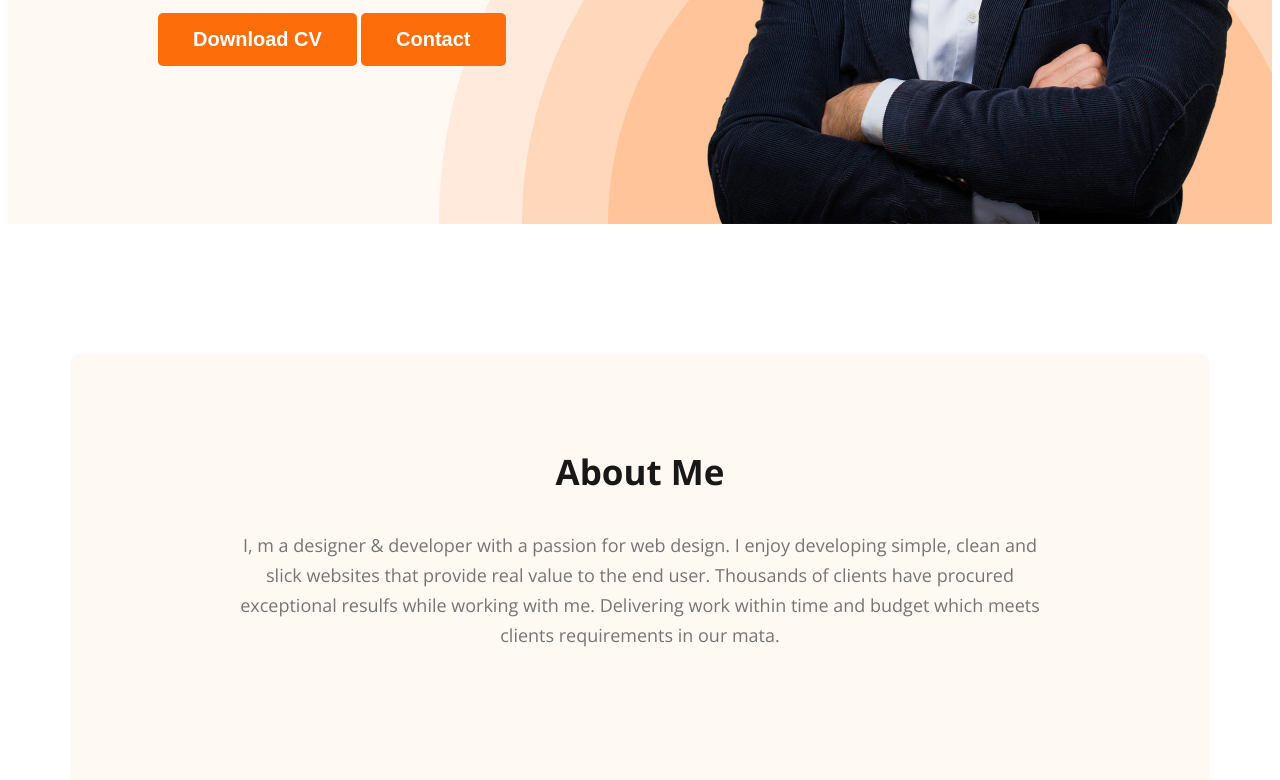
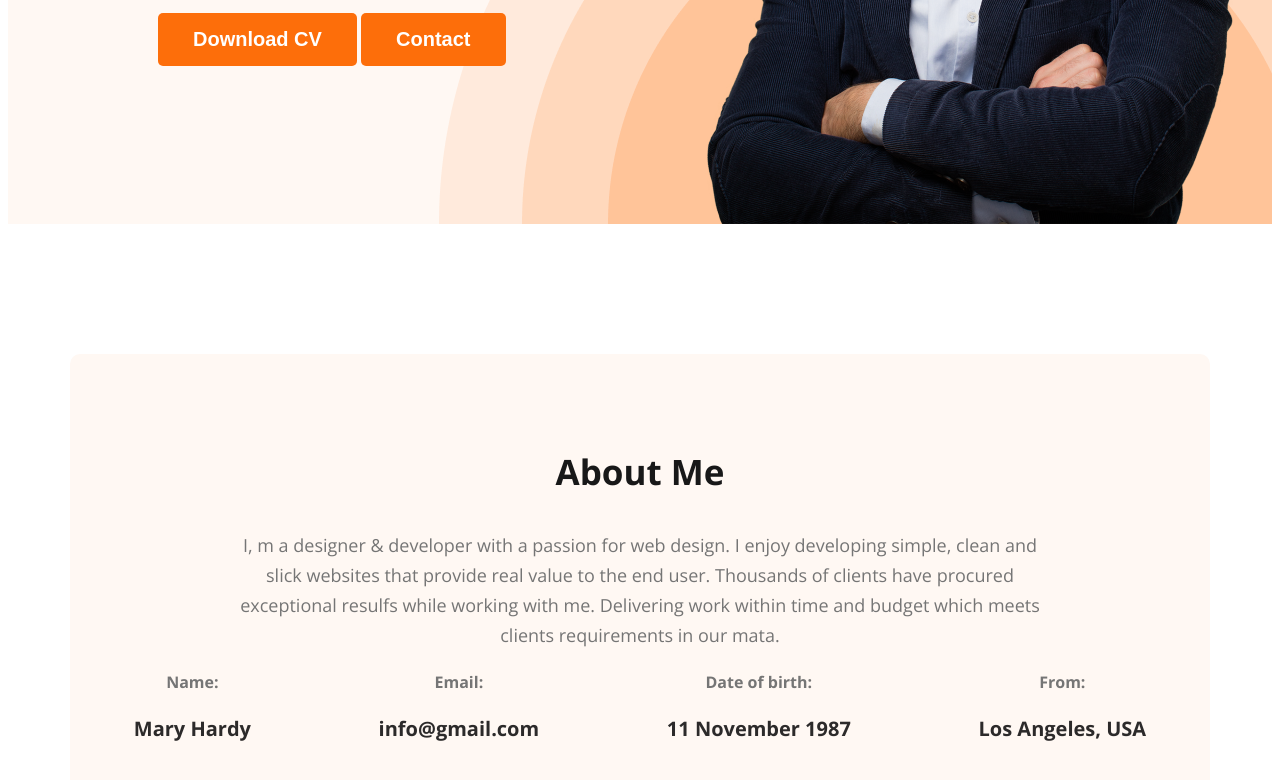
Before and after one commit to junayet4o12/web-developer-portfolio, a plain HTML site: page index.html in a window 1280 px wide. Shown: the part 641-1421 px from the top of the page. Drawn offline with nearby package versions, Linux system fonts and the light colour scheme.

Commit message:
information added

```diff
--- a/index.css
+++ b/index.css
@@ -114,3 +114,23 @@ nav a {
     flex-shrink: 0;
     margin: auto;
 }
+.about-info-container{
+    display: flex;
+    justify-content: space-around;
+}
+.about-info{text-align: center;}
+.info-description{
+    color: #2c2a2a;
+
+
+font-size: 20px;
+
+font-weight: bold;
+
+}
+.info-title{
+    color: #757575;
+
+font-weight: bold;
+
+}
--- a/index.html
+++ b/index.html
@@ -35,8 +35,32 @@
     </header>
     <main>
         <section class="about">
-          <h3 class="section-title"><br><br>About Me</h3>
-          <p class="section-description">I, m a designer & developer with a passion for web design. I enjoy developing simple, clean and slick websites that provide real value to the end user. Thousands of clients have procured exceptional resulfs while working with me. Delivering work within time and budget which meets clients requirements in our mata.</p>
+            <h3 class="section-title"><br><br>About Me</h3>
+            <p class="section-description">I, m a designer & developer with a passion for web design. I enjoy developing
+                simple, clean and slick websites that provide real value to the end user. Thousands of clients have
+                procured exceptional resulfs while working with me. Delivering work within time and budget which meets
+                clients requirements in our mata.</p>
+            <div class="about-info-container">
+                <div class="about-info">
+                    <h4 class="info-title">Name:</h4>
+                    <p class="info-description">Mary Hardy</p>
+                </div>
+                <div class="about-info">
+                    <h4 class="info-title">Email:
+                        </h4>
+                    <p class="info-description">info@gmail.com</p>
+                </div>
+                <div class="about-info">
+                    <h4 class="info-title">Date of birth:
+                        </h4>
+                    <p class="info-description">11 November 1987</p>
+                </div>
+                <div class="about-info">
+                    <h4 class="info-title">From:
+                        </h4>
+                    <p class="info-description">Los Angeles, USA</p>
+                </div>
+            </div>
         </section>
     </main>
     <footer></footer>
```
